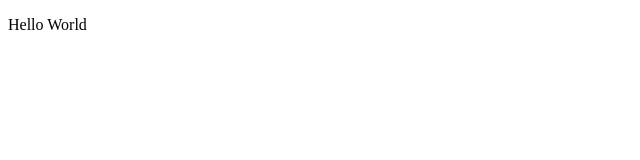
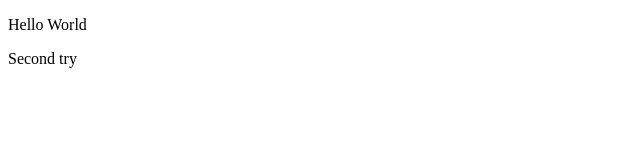
Before and after one commit to LubenecKateryna/library_project, a plain HTML site: page index.html in a window 1280 px wide. Shown: the full height of the page, 0-640 px from the left. Drawn offline with Linux system fonts and the light colour scheme.

Commit message:
add P Second try to push in gitHyb

```diff
--- a/index.html
+++ b/index.html
@@ -9,6 +9,7 @@
 </head>
 <body>
     <p>Hello World</p>
+    <p>Second try</p>
 
 <script src="script.js"> </script>
 </body>
```
